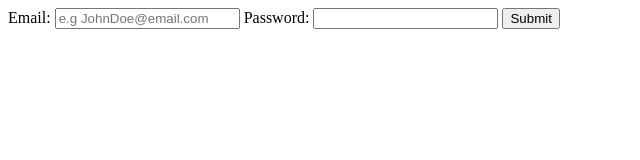
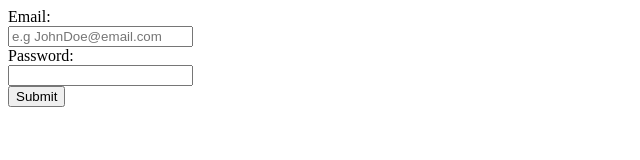
Before and after one commit to yahya09206/penny-pilot, a plain HTML site: page index.html in a window 1280 px wide. Shown: the whole page, without its empty margins (0-640 px from the left). Drawn offline with Linux system fonts and the light colour scheme.

Commit message:
added line breaks to stack input fields

```diff
--- a/index.html
+++ b/index.html
@@ -9,10 +9,13 @@
     <main>
         <section>
             <form action="" method="POST">
-            <label for="Email">Email:</label>
-            <input type="text" id="Email" placeholder="e.g JohnDoe@email.com">
-            <label for="password">Password:</label>
-            <input type="password" id="password">
+
+            <label for="Email">Email:</label><br>
+            <input type="text" id="Email" placeholder="e.g JohnDoe@email.com"><br>
+
+            <label for="password">Password:</label><br>
+            <input type="password" id="password"><br>
+
             <button>Submit</button>
         </form>
         </section>
```
